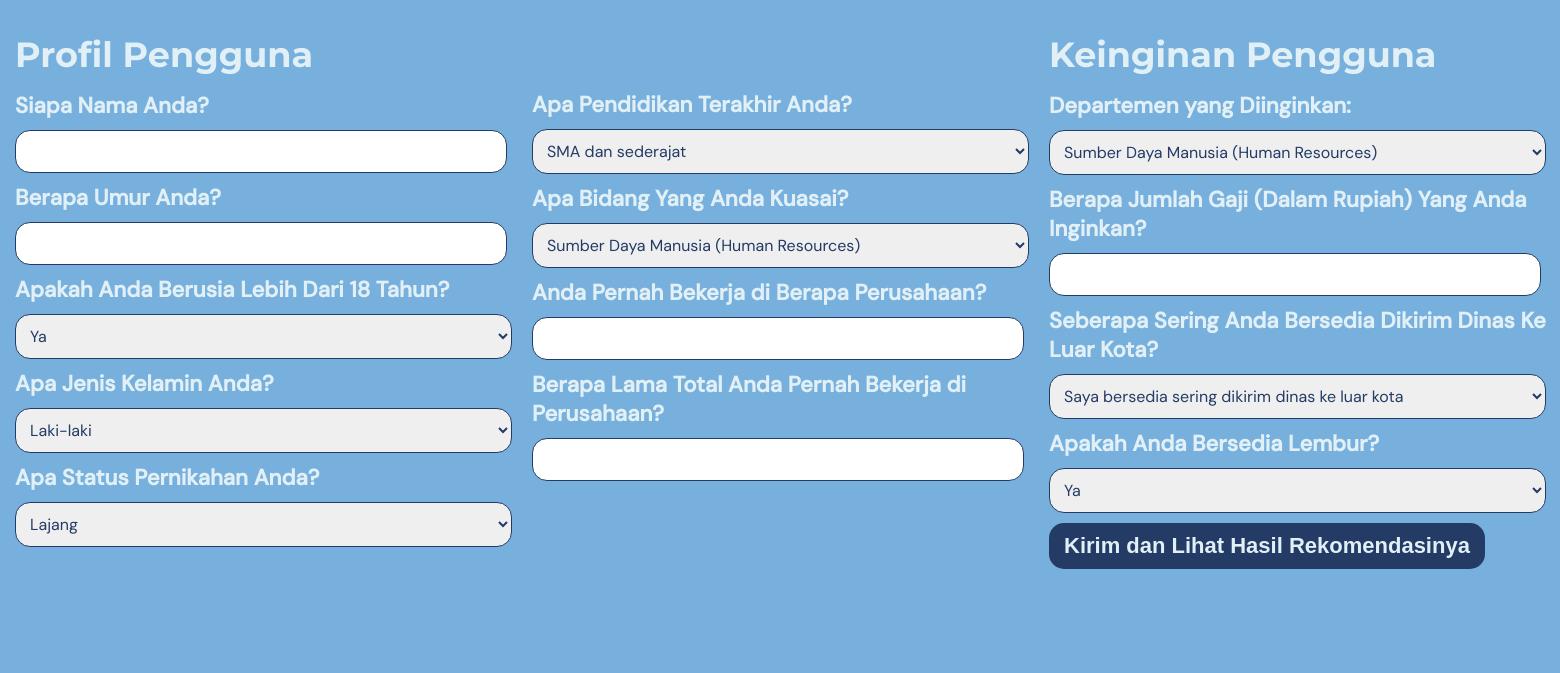
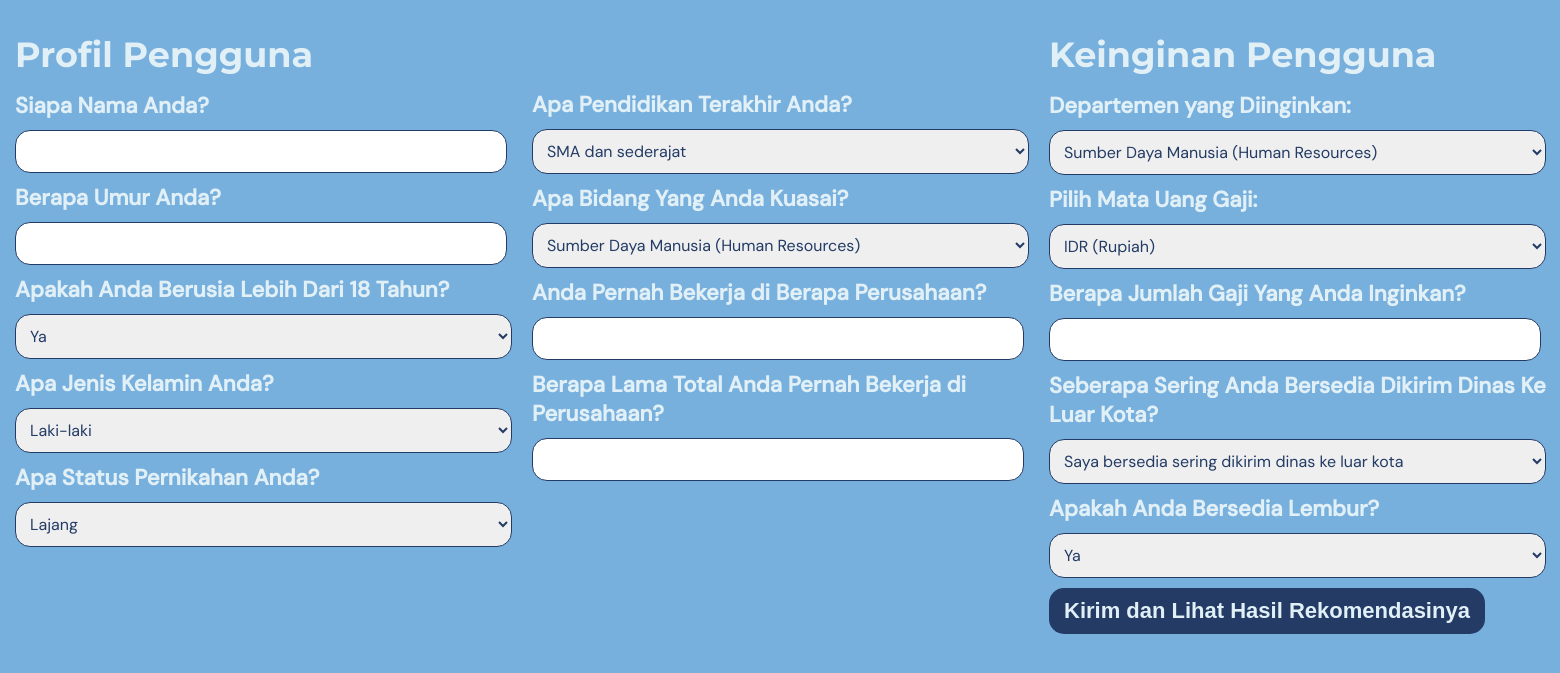
Before and after one commit to afifilhamh/alpro-2023-kelompok2, a Flask app: page /temukanpekerjaan in a window 1560 px wide. Shown: the part 70-743 px from the top of the page. Run offline with Flask 3, Linux system fonts and the light colour scheme; parts of the project's set-up code (start-up, migrations or seed data) failed here and were passed over.

Commit message:
Update formulir.html

```diff
--- a/templates/formulir.html
+++ b/templates/formulir.html
@@ -189,7 +189,7 @@
 
                 <label for="educationField">Apa Bidang Yang Anda Kuasai?</label>
                 <select id="educationField" name="educationField" required>
-                    <option value="Humas Resources">Sumber Daya Manusia (Human Resources)</option>
+                    <option value="Human Resources">Sumber Daya Manusia (Human Resources)</option>
                     <option value="Life Sciences">Ilmu Hayati (Life Sciences)</option>
                     <option value="Marketing">Pemasaran (Marketing)</option>
                     <option value="Medical">Kedokteran (Medical)</option>
@@ -212,7 +212,15 @@
                     <option value="Research & Development">Penelitian & Pengembangan (Research & Development)</option>
                 </select>
 
-                <label for="salaryExpectation">Berapa Jumlah Gaji (Dalam Rupiah) Yang Anda Inginkan?</label>
+
+                <!-- Hanya menggunakan elemen "currency" yang satu -->
+                <label for="currency">Pilih Mata Uang Gaji:</label>
+                <select id="currency" name="currency" required>
+                    <option value="IDR">IDR (Rupiah)</option>
+                    <option value="USD">USD (Dollar Amerika)</option>
+                </select>
+
+                <label for="salaryExpectation">Berapa Jumlah Gaji Yang Anda Inginkan?</label>
                 <input type="number" id="salaryExpectation" name="salaryExpectation" required min = "0" step="1">
 
                 <label for="businessTravel">Seberapa Sering Anda Bersedia Dikirim Dinas Ke Luar Kota?</label>
```
